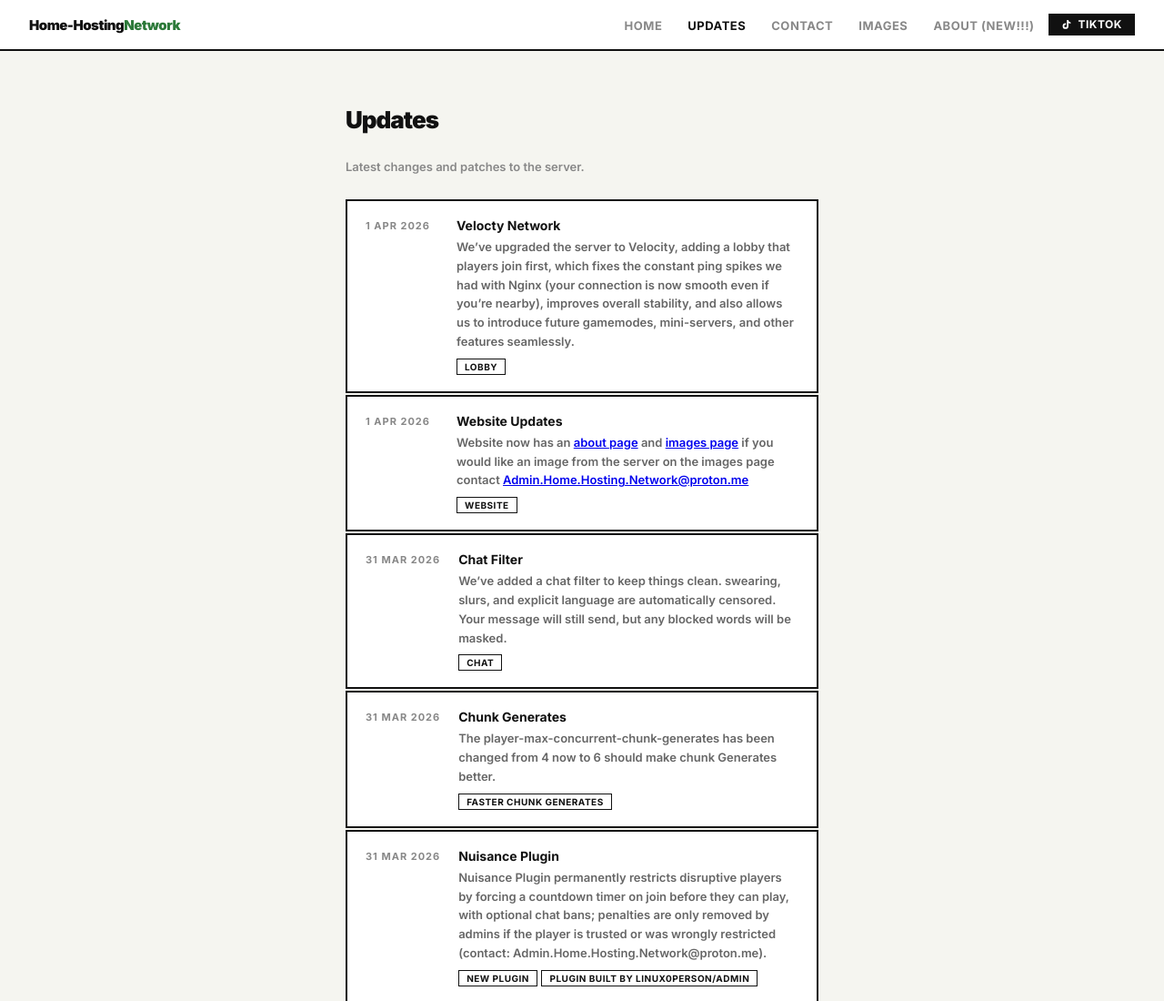
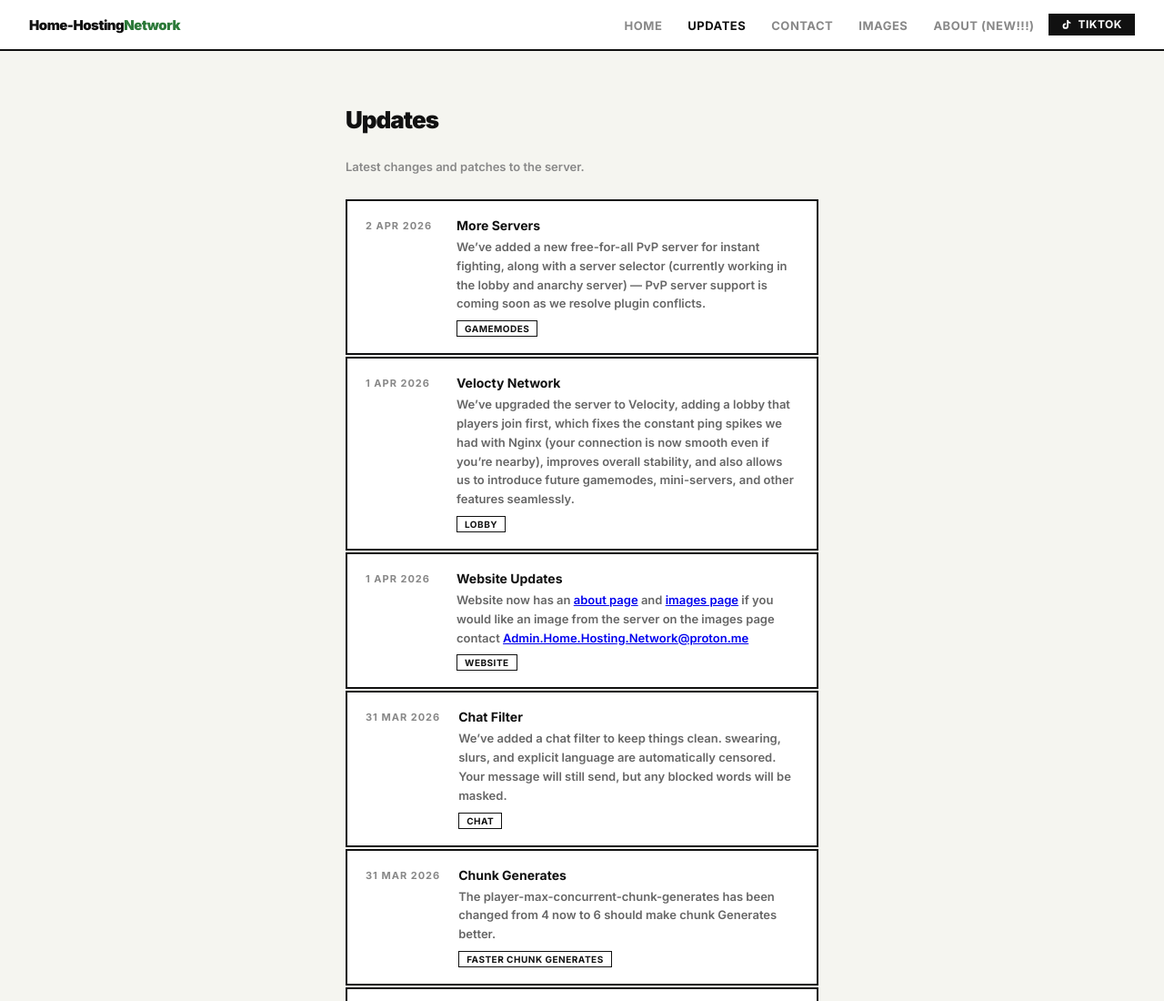
Before and after one commit to Linux-Person/WEBSITE, a plain HTML site: page updates.html in a window 1280 px wide. Shown: the top 1100 px of the page at 91% size. Drawn offline with Linux system fonts and the light colour scheme.

Commit message:
Add files via upload

```diff
--- a/updates.html
+++ b/updates.html
@@ -35,6 +35,15 @@
   <div class="update-list">
 
     <!-- ADD NEW UPDATES AT THE TOP -->
+
+    <div class="update-item">
+      <div class="update-date">2 Apr 2026</div>
+      <div class="update-body">
+        <div class="update-title">More Servers</div>
+        <div class="update-desc">We’ve added a new free-for-all PvP server for instant fighting, along with a server selector (currently working in the lobby and anarchy server) — PvP server support is coming soon as we resolve plugin conflicts.</div>
+        <span class="update-badge">gamemodes</span>
+      </div>
+    </div>
 
     <div class="update-item">
       <div class="update-date">1 Apr 2026</div>
```
Also changed, not shown: images.html (+7 -2 lines), images/huge_2026-04-02_13.38.16.png (added), 1 other file.
